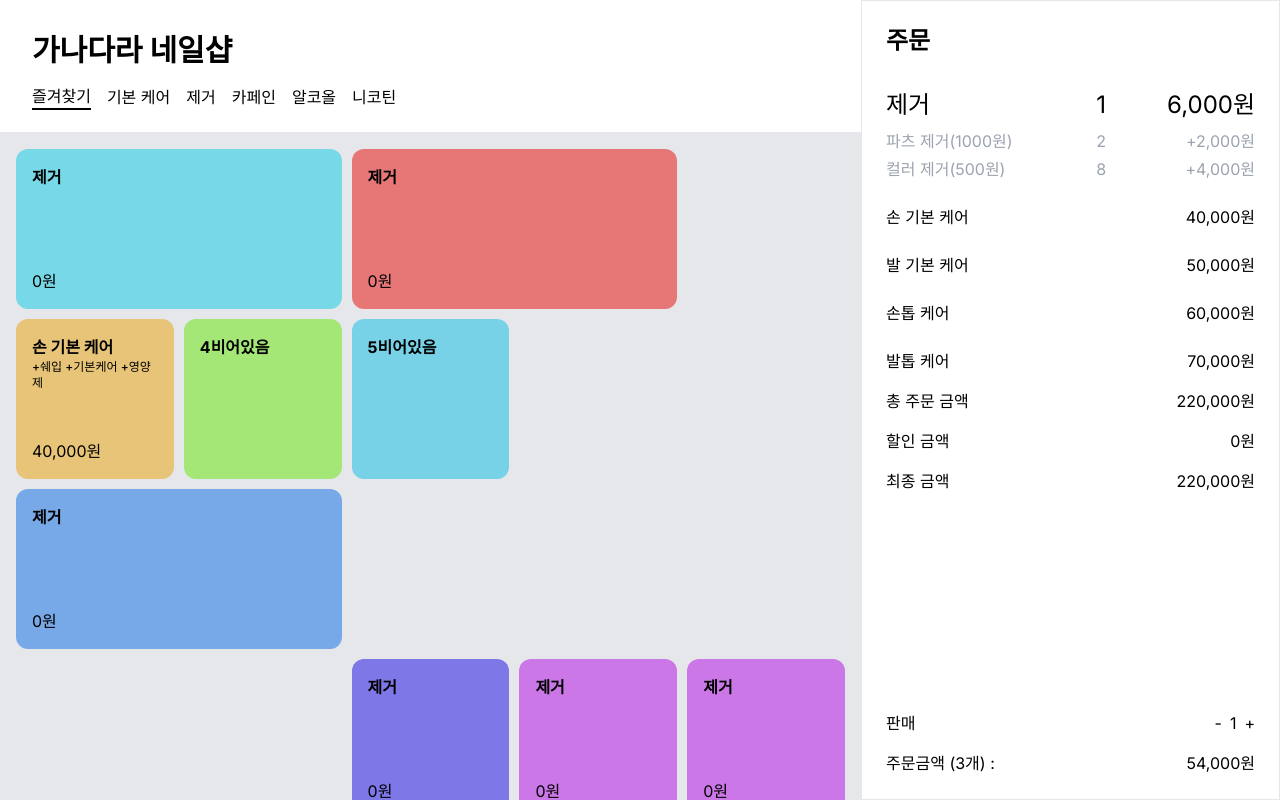
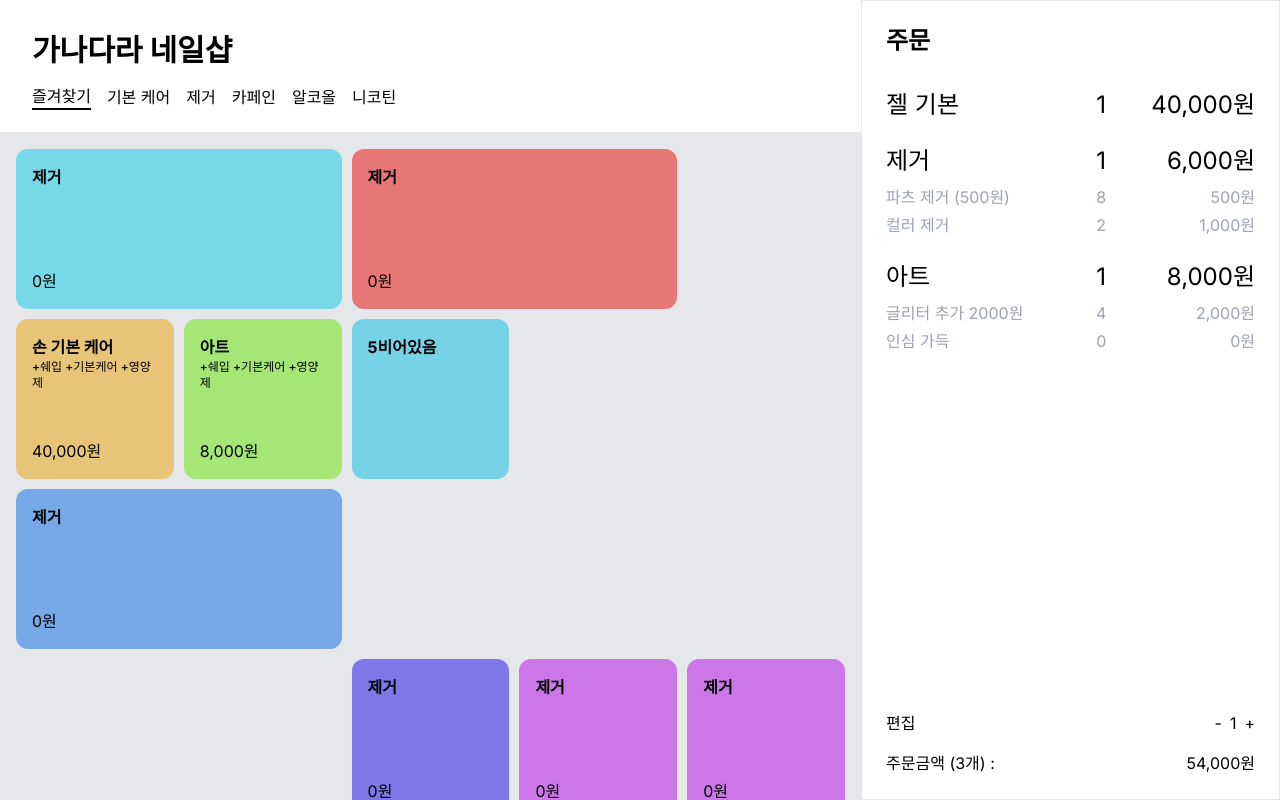
Before and after one commit to asj8000/menu-board-maker, a Next.js app: page / in a window 1280 px wide. Built offline with nearby package versions, Linux system fonts and the light colour scheme.

Commit message:
feat: 주문목록 레이아웃 셋팅 with temp data

```diff
--- a/src/app/home/components.js
+++ b/src/app/home/components.js
@@ -5,17 +5,19 @@ import { useState } from "react";
 import MenuList from "@/components/home/menu/menu-list";
 import MenuBoard from "@/components/home/menu/menu-board";
 import MenuModal from "@/components/home/menu/menu-modal";
+import OrderSummary from "@/components/home/order/order-summary";
 
 import menuTempData from "@/data/menu-temp-data.json";
 import tabTempData from "@/data/tab-temp-data.json";
 import boardTempData from "@/data/board-temp-data.json";
-import OrderSummary from "@/components/home/order/order-summary";
+import orderTempData from "@/data/order-temp-data.json";
 
 export default function HomeComponent() {
   const [selectedTabId, setSelectedTabId] = useState(0);
   const [tabs, setTabs] = useState(tabTempData);
   const [menus, setMenus] = useState(menuTempData);
   const [boardLayout, setBoardLayout] = useState(boardTempData);
+  const [orders, setOrders] = useState(orderTempData);
   const [isModalOpen, setIsModalOpen] = useState(false);
   const [modalData, setModalData] = useState(null);
 
@@ -64,10 +66,10 @@ export default function HomeComponent() {
         )}
       </div>
       <div className="flex-3 p-6 flex flex-col justify-between border">
-        <OrderSummary order={[]} />
+        <OrderSummary orders={orders} />
         <div>
           <div className="flex items-center justify-between mt-4">
-            <div variant="outline">판매</div>
+            <div variant="outline">편집</div>
             <div className="flex items-center">
               <div variant="outline">-</div>
               <span className="mx-2">1</span>
--- a/src/components/home/order/order-summary/index.js
+++ b/src/components/home/order/order-summary/index.js
@@ -1,55 +1,41 @@
-export default function OrderSummary({ order }) {
+import formatNumberWithCommas from "@/utils/format-number-with-commas";
+
+export default function OrderSummary({ orders }) {
   return (
     <div className="flex flex-col gap-4">
       <h2 className="text-2xl font-bold">주문</h2>
       <div className="mt-4 gap-6 flex flex-col">
-        <div className="flex flex-col gap-2">
+        {orders
+          ? orders.map((order) => {
+              const parts = order?.parts;
+              return (
+                <div className="flex flex-col gap-2" key={order?.menuId}>
                   <div className="grid grid-cols-6 text-2xl">
-            <div className="col-span-3 ">제거</div>
-            <div className="text-center">1</div>
-            <div className="col-span-2 text-right">6,000원</div>
-          </div>
-          <div className="text-gray-400 text-base flex flex-col gap-1">
-            <div className="grid grid-cols-6 text-base">
-              <div className="col-span-3">파츠 제거(1000원)</div>
-              <div className="text-center">2</div>
-              <div className="col-span-2 text-right">+2,000원</div>
-            </div>
-            <div className="grid grid-cols-6">
-              <div className="col-span-3">컬러 제거(500원)</div>
-              <div className="text-center">8</div>
-              <div className="col-span-2 text-right">+4,000원</div>
+                    <div className="col-span-3 ">{order?.name}</div>
+                    <div className="text-center">{order?.count}</div>
+                    <div className="col-span-2 text-right">
+                      {formatNumberWithCommas(order?.price)}원
                     </div>
                   </div>
-        </div>
-        <div className="flex justify-between">
-          <p>손 기본 케어</p>
-          <p>40,000원</p>
-        </div>
-        <div className="flex justify-between">
-          <p>발 기본 케어</p>
-          <p>50,000원</p>
-        </div>
-        <div className="flex justify-between">
-          <p>손톱 케어</p>
-          <p>60,000원</p>
-        </div>
-        <div className="flex justify-between">
-          <p>발톱 케어</p>
-          <p>70,000원</p>
+                  {parts && (
+                    <div className="text-gray-400 text-base flex flex-col gap-1">
+                      {parts?.map((part) => {
+                        return (
+                          <div className="grid grid-cols-6" key={part?.id}>
+                            <div className="col-span-3">{part?.name}</div>
+                            <div className="text-center">{part?.count}</div>
+                            <div className="col-span-2 text-right">
+                              {formatNumberWithCommas(part?.price)}원
                             </div>
                           </div>
-      <div className="flex justify-between">
-        <p>총 주문 금액</p>
-        <p>220,000원</p>
+                        );
+                      })}
                     </div>
-      <div className="flex justify-between">
-        <p>할인 금액</p>
-        <p>0원</p>
+                  )}
                 </div>
-      <div className="flex justify-between">
-        <p>최종 금액</p>
-        <p>220,000원</p>
+              );
+            })
+          : undefined}
       </div>
     </div>
   );
--- a/src/data/menu-temp-data.json
+++ b/src/data/menu-temp-data.json
@@ -10,13 +10,14 @@
         "id": 1,
         "name": "컬러 제거(500원)",
         "price": 40000
-      },{
-        "id": 1,
+      },
+      {
+        "id": 2,
         "name": "파츠 제거(1000원)",
         "price": 2000
       },
       {
-        "id": 1,
+        "id": 3,
         "name": "컬러 제거(500원)",
         "price": 500
       }
@@ -35,6 +36,25 @@
     "tabId": 1,
     "description": "+쉐입\n+기본케어\n+영양제",
     "price": 40000
+  },
+  {
+    "id": 4,
+    "name": "아트",
+    "tabId": 1,
+    "description": "+쉐입\n+기본케어\n+영양제",
+    "price": 8000,
+    "subMenu": [
+      {
+        "id": 4,
+        "name": "글리터 추가 2000원",
+        "price": 2000
+      },
+      {
+        "id": 5,
+        "name": "인심 가득",
+        "price": 0
+      }
+    ]
   },
   {
     "id": 1,
--- /dev/null
+++ b/src/data/order-temp-data.json
@@ -0,0 +1,48 @@
+[
+  {
+    "menuId": 2,
+    "name": "젤 기본",
+    "price": 40000,
+    "count": 1
+  },
+  {
+    "menuId": 1,
+    "name": "제거",
+    "price": 6000,
+    "count": 1,
+    "parts": [
+      {
+        "subMenuId": 1,
+        "name": "파츠 제거 (500원)",
+        "price": 500,
+        "count": 8
+      },
+      {
+        "subMenuId": 2,
+        "name": "컬러 제거",
+        "price": 1000,
+        "count": 2
+      }
+    ]
+  },
+  {
+    "id": 4,
+    "name": "아트",
+    "price": 8000,
+    "count": 1,
+    "parts": [
+      {
+        "id": 4,
+        "name": "글리터 추가 2000원",
+        "price": 2000,
+        "count": 4
+      },
+      {
+        "id": 5,
+        "name": "인심 가득",
+        "price": 0,
+        "count": 0
+      }
+    ]
+  }
+]
```
Lines whose indentation alone changed are shown as unchanged.
